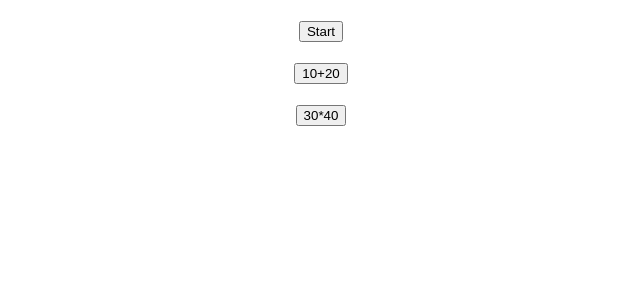
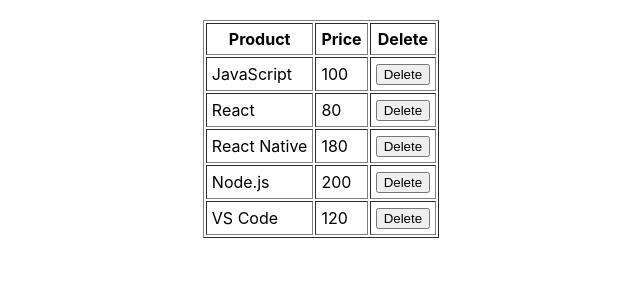
Before and after one commit to danicabeau/app1, a React (Create React App) app: page / in a window 1280 px wide. Shown: the top 300 px of the page, without its empty margins (319-959 px from the left). Built offline with nearby package versions, Linux system fonts and the light colour scheme.

Commit message:
add RefsArray

```diff
--- a/src/App.js
+++ b/src/App.js
@@ -5,10 +5,14 @@
 import Button from './class-components';
 import { Calculator2 } from './calculator';
 import { EventData1 } from './event-data';
+import RefsArray from './refs-array';
 //import './style.css';
 export default function App(){
-  return<EventData1/>
+  return <RefsArray/>
 }
+//export default function App(){
+//  return<EventData1/>
+//}
 //export default function App(){
 //  return<Calculator2/>
 //}
--- /dev/null
+++ b/src/refs-array.js
@@ -0,0 +1,46 @@
+import React from "react";
+
+export default function RefsArray(){
+    const table = React.useRef()
+    const tr = React.useRef([])
+
+    const data =[
+        ['JavaScript', 100],
+        ['React', 80],
+        ['React Native', 180],
+        ['Node.js', 200],
+        ['VS Code', 120]
+    ]
+
+    const onClickButton = (i) => {
+        const index = tr.current[i].rowIndex
+        table.current.deleteRow(index)
+    }
+
+    const onMouseOverRow = (i) => {
+        tr.current[i].style.backgroundColor = 'yellow'
+    }
+
+    const onMouseOutRow = (i) => {
+        tr.current[i].style.backgroundColor = 'white'
+    }
+
+    const tableStyles = {margin: 'auto',marginTop: '20px'}
+
+    return(
+        <table ref={table} border="1" cellPadding={5} style={tableStyles}>
+        <tr><th>Product</th><th>Price</th><th>Delete</th></tr>
+        {
+            data.map((item, i) => (
+                <tr ref={el => tr.current[i] = el}
+                onMouseOver={() => onMouseOverRow(i)}
+                onMouseOut={() => onMouseOutRow(i)}
+                >
+                    <td>{item[0]}</td>
+                    <td>{item[1]}</td>
+                    <td><button onClick={() => onClickButton(i)}>Delete</button></td>
+                </tr>
+            )
+            )}
+        </table>
+    )}
```
